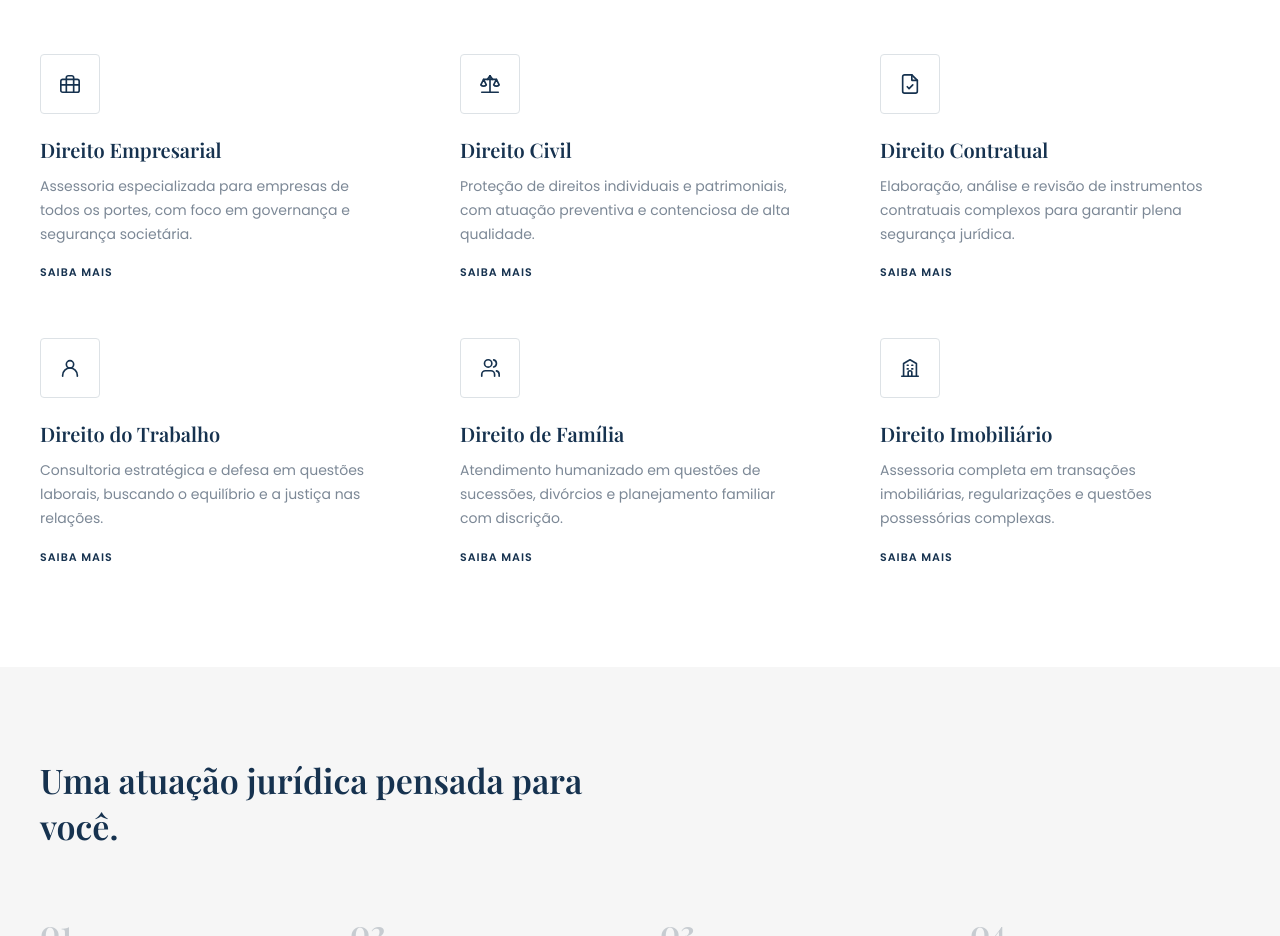
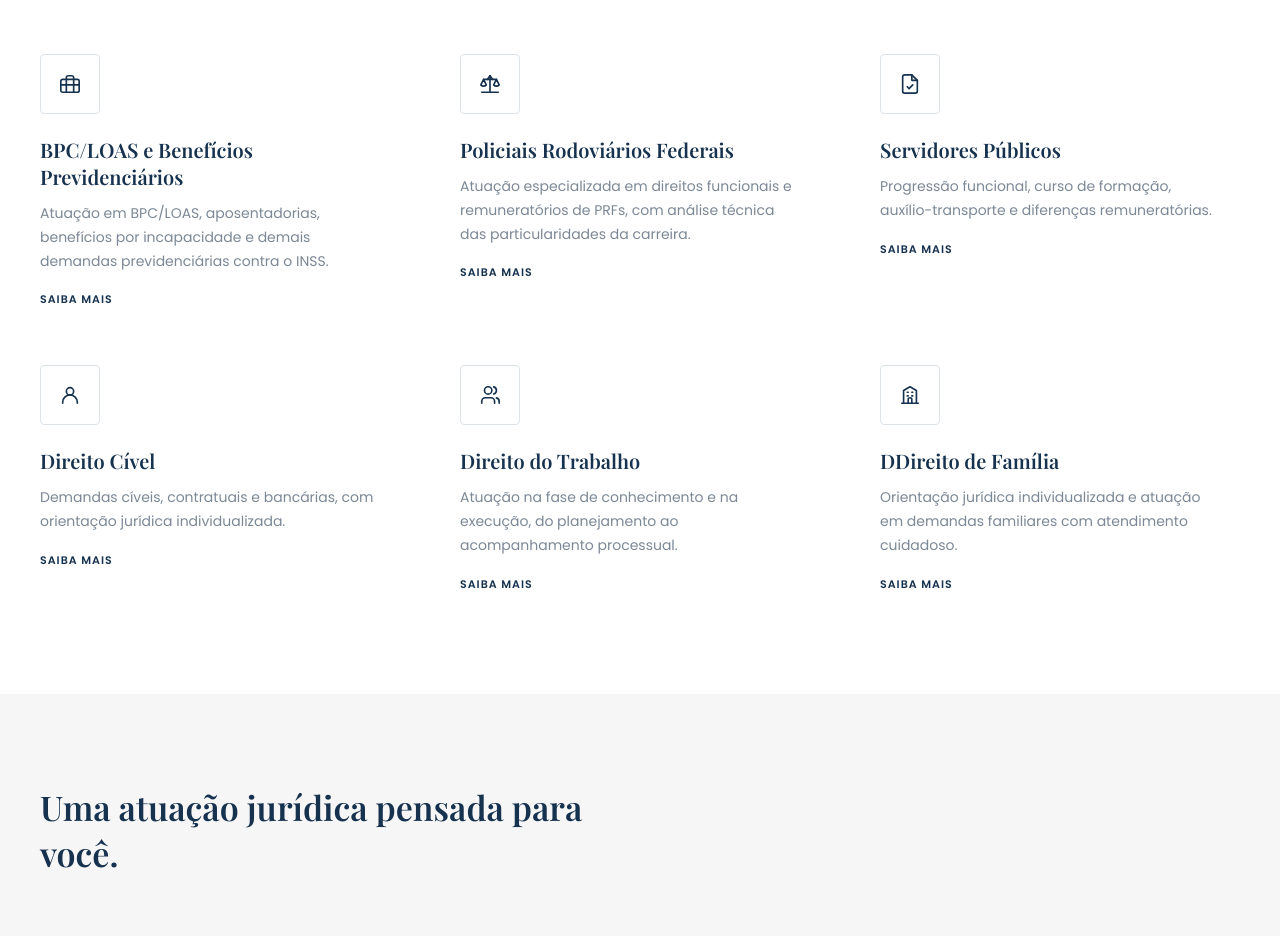
Before and after one commit to alexmurtha10/jcaadv_site, a plain HTML site: page index.html in a window 1280 px wide. Shown: the part 1820-2756 px from the top of the page. Drawn offline with nearby package versions, Linux system fonts and the light colour scheme.

Commit message:
Atualização das áreas de atuação

```diff
--- a/index.html
+++ b/index.html
@@ -11,6 +11,9 @@
     <link
         href="https://fonts.googleapis.com/css2?family=Playfair+Display:wght@600;700&family=Poppins:wght@400;500;600&display=swap"
         rel="stylesheet" />
+
+    <link rel="icon" type="image/png" href="/photos/favicon.png">
+
 
     <link rel="stylesheet" href="/css/header.css" />
     <link rel="stylesheet" href="/css/index.css" />
@@ -96,9 +99,8 @@
                                 <path d="M2 13h20" />
                             </svg>
                         </div>
-                        <h3>Direito Empresarial</h3>
-                        <p>Assessoria especializada para empresas de todos os portes, com foco em governança e segurança
-                            societária.</p>
+                        <h3>BPC/LOAS e Benefícios Previdenciários</h3>
+                        <p>Atuação em BPC/LOAS, aposentadorias, benefícios por incapacidade e demais demandas previdenciárias contra o INSS.</p>
                         <a href="#contato" class="area-link">Saiba Mais</a>
                     </article>
 
@@ -115,9 +117,8 @@
                                 <path d="M12 3l-3 4" />
                             </svg>
                         </div>
-                        <h3>Direito Civil</h3>
-                        <p>Proteção de direitos individuais e patrimoniais, com atuação preventiva e contenciosa de alta
-                            qualidade.</p>
+                        <h3>Policiais Rodoviários Federais</h3>
+                        <p>Atuação especializada em direitos funcionais e remuneratórios de PRFs, com análise técnica das particularidades da carreira.</p>
                         <a href="#contato" class="area-link">Saiba Mais</a>
                     </article>
 
@@ -130,9 +131,8 @@
                                 <path d="M9 15l2 2 4-4" />
                             </svg>
                         </div>
-                        <h3>Direito Contratual</h3>
-                        <p>Elaboração, análise e revisão de instrumentos contratuais complexos para garantir plena
-                            segurança jurídica.</p>
+                        <h3>Servidores Públicos</h3>
+                        <p>Progressão funcional, curso de formação, auxílio-transporte e diferenças remuneratórias.</p>
                         <a href="#contato" class="area-link">Saiba Mais</a>
                     </article>
 
@@ -144,9 +144,8 @@
                                 <path d="M4 21v-1a8 8 0 0 1 16 0v1" />
                             </svg>
                         </div>
-                        <h3>Direito do Trabalho</h3>
-                        <p>Consultoria estratégica e defesa em questões laborais, buscando o equilíbrio e a justiça nas
-                            relações.</p>
+                        <h3>Direito Cível</h3>
+                        <p>Demandas cíveis, contratuais e bancárias, com orientação jurídica individualizada.</p>
                         <a href="#contato" class="area-link">Saiba Mais</a>
                     </article>
 
@@ -160,9 +159,8 @@
                                 <path d="M16 3.13a4 4 0 0 1 0 7.75" />
                             </svg>
                         </div>
-                        <h3>Direito de Família</h3>
-                        <p>Atendimento humanizado em questões de sucessões, divórcios e planejamento familiar com
-                            discrição.</p>
+                        <h3>Direito do Trabalho</h3>
+                        <p>Atuação na fase de conhecimento e na execução, do planejamento ao acompanhamento processual.</p>
                         <a href="#contato" class="area-link">Saiba Mais</a>
                     </article>
 
@@ -179,9 +177,8 @@
                                 <path d="M10 21v-4a2 2 0 0 1 2-2 2 2 0 0 1 2 2v4" />
                             </svg>
                         </div>
-                        <h3>Direito Imobiliário</h3>
-                        <p>Assessoria completa em transações imobiliárias, regularizações e questões possessórias
-                            complexas.</p>
+                        <h3>DDireito de Família</h3>
+                        <p>Orientação jurídica individualizada e atuação em demandas familiares com atendimento cuidadoso.</p>
                         <a href="#contato" class="area-link">Saiba Mais</a>
                     </article>
                 </div>
```
